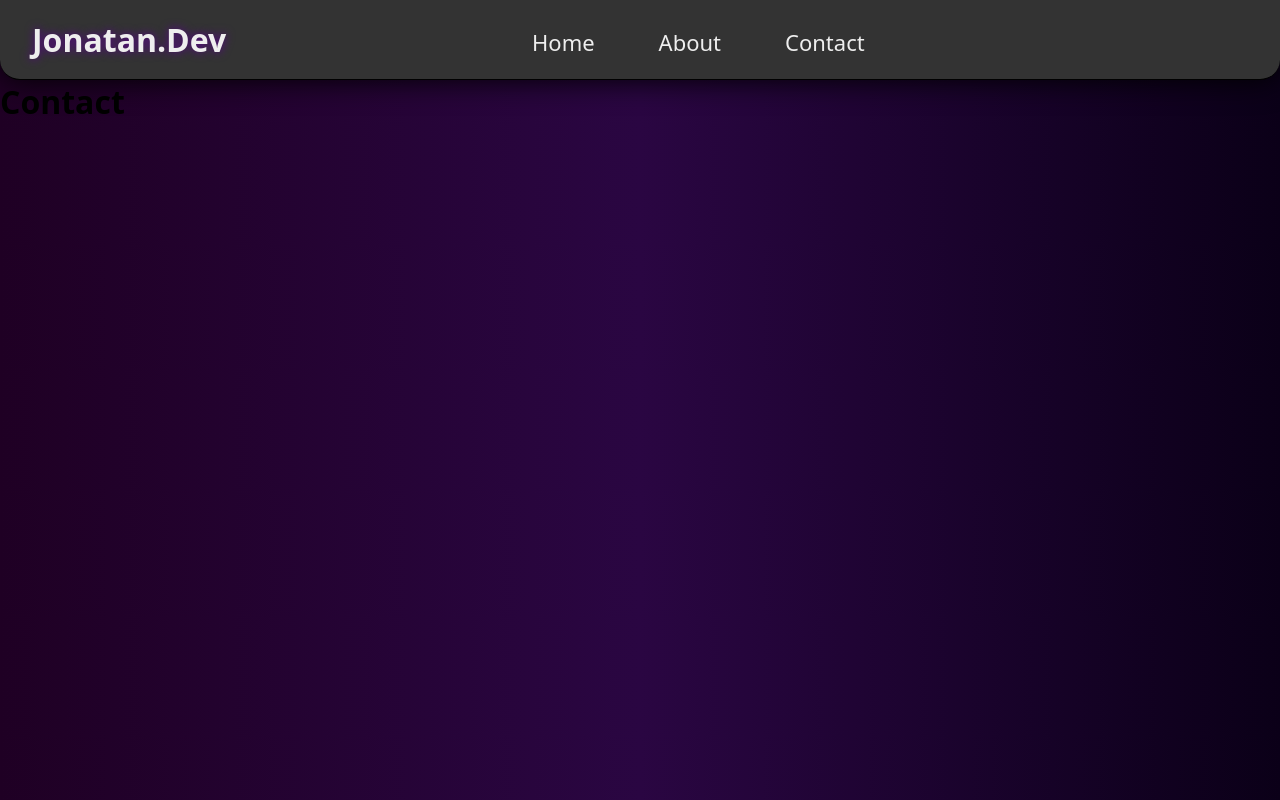
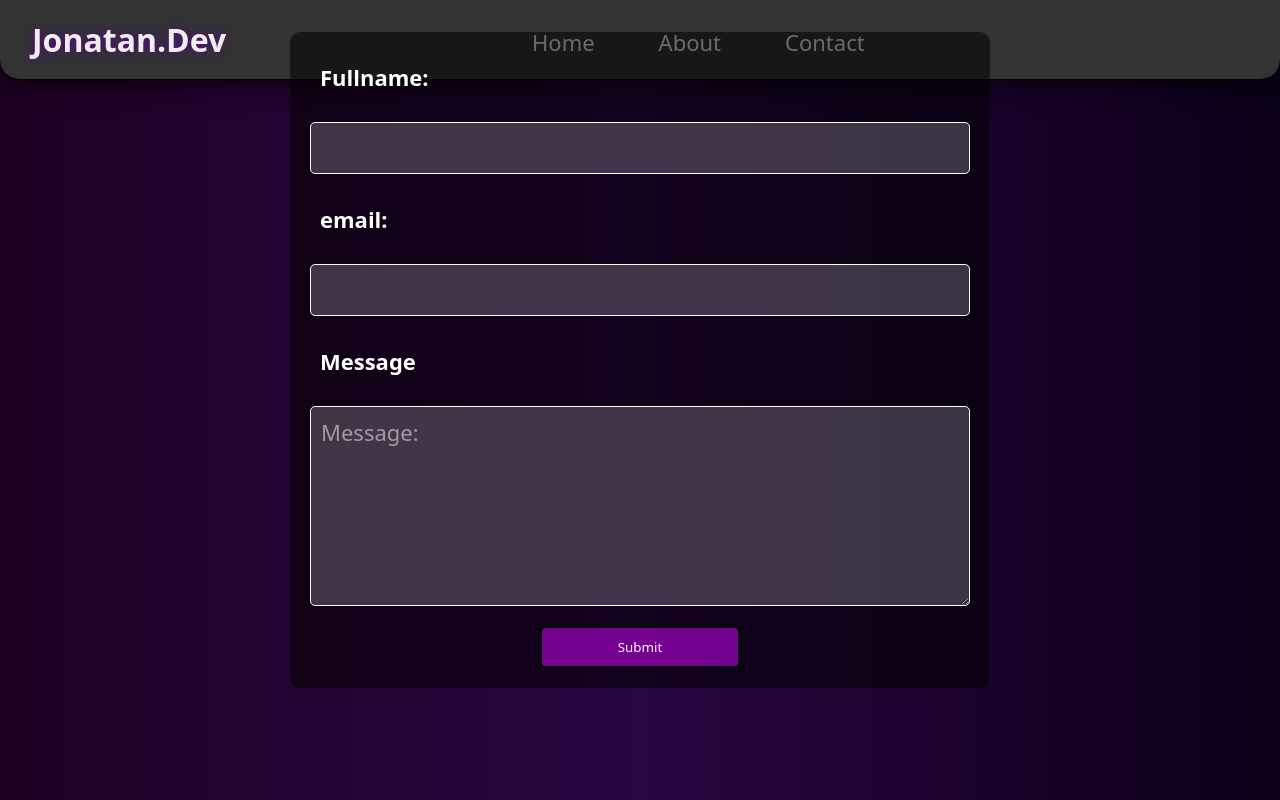
Before and after one commit to Noxar94/first-project, a React (Create React App) app: page /contact in a window 1280 px wide. Built offline with nearby package versions, Linux system fonts and the light colour scheme.

Commit message:
Form
Form done! and bootstrap installed for future

```diff
--- a/package.json
+++ b/package.json
@@ -6,7 +6,7 @@
     "@testing-library/jest-dom": "^5.16.5",
     "@testing-library/react": "^13.4.0",
     "@testing-library/user-event": "^13.5.0",
-    "bootstrap": "^5.2.3",
+    "bootstrap": "^5.3.0-alpha3",
     "react": "^18.2.0",
     "react-dom": "^18.2.0",
     "react-icons": "^4.8.0",
--- a/src/App.js
+++ b/src/App.js
@@ -1,24 +1,25 @@
 import React from "react";
-import Navbar from "./components/navbar"
-import Home from "./pages/Home"
-import About from "./pages/About"
-import Contact from "./pages/Contact"
+import Navbar from "./components/navbar";
+import Modal from "./components/modal";
 
-import {Route, Routes } from "react-router-dom"
-
+import Home from "./pages/Home";
+import About from "./pages/About";
+import Contact from "./pages/Contact";
+import { Route, Routes } from "react-router-dom";
 
 function App() {
   return (
     <>
-      <Navbar/>
-      <div className='container'>
+      <Navbar />
+      <div className="page-route">
+        {" "}
+        {/* put my routes in a div to only update the div and not the whole site. */}
         <Routes>
           <Route path="/home" element={<Home />} />
           <Route path="/about" element={<About />} />
           <Route path="/contact" element={<Contact />} />
         </Routes>
       </div>
-
     </>
   );
 }
--- /dev/null
+++ b/src/components/form.js
@@ -0,0 +1,81 @@
+import React, { Component } from "react";
+import "../styles/form.css";
+
+class Form extends Component {
+  constructor(props) {
+    super(props);
+
+    this.state = {
+      fullName: "",
+      message: "",
+      email: "",
+      submittedData: [],
+    };
+  }
+
+  handlefullNameChange = (event) => {
+    this.setState({
+      fullName: event.target.value,
+    });
+  };
+
+  handleEmailChange = (event) => {
+    this.setState({
+      email: event.target.value,
+    });
+  };
+  handleMessageChange = (event) => {
+    this.setState({
+      message: event.target.value,
+    });
+  };
+
+  handleSubmit = (event) => {
+    event.preventDefault(); // Prevents the default form submission behavior
+    const { fullName, email, message, submittedData } = this.state;
+    const newData = { fullName, email, message };
+    this.setState({
+      submittedData: [...submittedData, newData],
+      fullName: "",
+      email: "",
+      message: "",
+    });
+  };
+
+  render() {
+    const { fullName, message, email, submittedData } = this.state;
+    return (
+      <main className="main-form">
+        <form onSubmit={this.handleSubmit} className="form-container">
+          <label>Fullname:</label>
+          <input
+            type="text"
+            value={fullName}
+            onChange={this.handlefullNameChange}
+          />
+
+          <label>email:</label>
+          <input type="text" value={email} onChange={this.handleEmailChange} />
+
+          <label>Message</label>
+          <textarea
+            value={message}
+            onChange={this.handleMessageChange}
+            placeholder="Message:"
+          ></textarea>
+
+          <button type="submit">Submit</button>
+        </form>
+        {submittedData.map((data, index) => (
+          <div key={index} className="user-input">
+            <p>Full Name: {data.fullName}</p>
+            <p>Email: {data.email}</p>
+            <p>Message: {data.message}</p>
+          </div>
+        ))}
+      </main>
+    );
+  }
+}
+
+export default Form;
--- a/src/index.css
+++ b/src/index.css
@@ -11,7 +11,7 @@
 
 :root {
   --mainColor: rgb(51, 51, 51);
-  --mainColortrans: rgba(56, 56, 56, 0.808);
+  --mainColortrans: rgba(56, 56, 56, 0.493);
   --mainColorLight: rgb(160, 160, 160);
   --secondaryColor: rgb(128, 2, 167);
   --textColor:#eee;
@@ -118,7 +118,9 @@ header .nav-btn {
 
 .content {
   display: flex;
-  margin: 50px;
+  align-items: center;
+  justify-content: center;
+  margin-top: 50px;
 }
 
 .content p {
@@ -134,18 +136,18 @@ header .nav-btn {
 }
 
 .content-left {
-
   display: flex;
   justify-content: center;
   width: 50%;
+
+
 }
 
 .content-right {
-  box-shadow: 0 0 20px;
-  border-radius: 20px;
-  background-color: var(--mainColortrans);
-  width: 50%;
-  padding: 20px;
+  display: flex;
+  flex-direction: column;
+  width: 40%;
+
 
 
 }
@@ -157,4 +159,22 @@ header .nav-btn {
   height: 700px;
 }
 
+
+@media (max-width: 800px) {
+  .content {
+    display: flex;
+    flex-direction: column;
+
+  }
+
+  .content-right {
+    width: 370px;
+    border: 5px solid black;
+    box-shadow: 0 0 20px;
+    background-color: var(--mainColortrans);
+    padding: 10px;
+  }
+
+}
+
 /*Content HOME PAGE END*/
--- a/src/pages/About.js
+++ b/src/pages/About.js
@@ -1,3 +1,3 @@
 export default function About() {
-  return <h1>About</h1>
+  return <h1>About</h1>;
 }
--- a/src/pages/Contact.js
+++ b/src/pages/Contact.js
@@ -1,3 +1,15 @@
-export default function Contact() {
-  return <h1>Contact</h1>
+import React, { Component } from "react";
+import "../styles/form.css";
+import Form from "../components/form";
+
+class Contact extends Component {
+  render() {
+    return (
+      <div className="Form">
+        <Form />
+      </div>
+    );
+  }
 }
+
+export default Contact;
--- /dev/null
+++ b/src/styles/form.css
@@ -0,0 +1,90 @@
+.main-form {
+  width: 100vw;
+  height: 70vh;
+  display: flex;
+  justify-content: center;
+  align-items: center;
+  flex-direction: column;
+
+  z-index: -1;
+}
+
+.form-container {
+  width: 700px;
+  display: flex;
+  flex-direction: column;
+  align-items: center;
+  padding: 20px;
+  background-color: rgba(0, 0, 0, 0.55);
+  border-radius: 10px;
+}
+
+label,
+input,
+textarea,
+select {
+  width: 100%;
+  margin-bottom: 20px;
+  padding: 10px;
+  font-size: 22px;
+  color: rgb(255, 255, 255);
+}
+
+::placeholder {
+  color: rgba(255, 255, 255, 0.5);
+  opacity: 1;
+}
+label {
+  text-align: left;
+  font-weight: bold;
+}
+
+input[type="text"],
+input[type="email"] {
+  margin-bottom: 20px;
+}
+
+input[type="text"],
+input[type="email"],
+select {
+  border: 1px solid #ffffff;
+  border-radius: 5px;
+  background-color: rgb(255, 255, 255, 0.2);
+  color: white;
+}
+
+textarea {
+  border: 1px solid #ffffff;
+  border-radius: 5px;
+  resize: vertical;
+  min-height: 200px;
+  background-color: rgb(255, 255, 255, 0.2);
+}
+
+button[type="submit"] {
+  width: 200px;
+  background-color: #d400ff80;
+  color: white;
+  padding: 10px 20px;
+  border: none;
+  border-radius: 5px;
+  cursor: pointer;
+  border: 2px solid black;
+}
+
+button[type="submit"]:hover {
+  background-color: rgba(97, 0, 187, 0.4);
+  transition: 1s;
+}
+
+.user-input {
+  width: 700px;
+  height: 200px;
+  display: flex;
+  justify-content: center;
+  align-items: center;
+  flex-direction: column;
+  background-color: rgba(0, 0, 0, 0.55);
+  color: #fff;
+  border: 2px solid #fff;
+}
```
Also changed, not shown: src/components/navbar.js (+7 -10 lines), src/index.js (+6 -8 lines), src/pages/Home.js (+11 -22 lines), src/components/modal.js (added), 1 other file (tests, documents, lock files or other folders).
